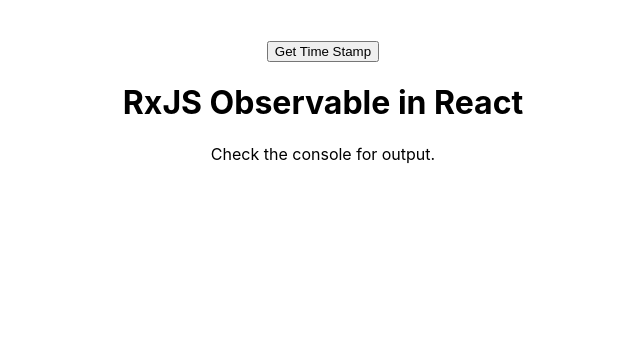
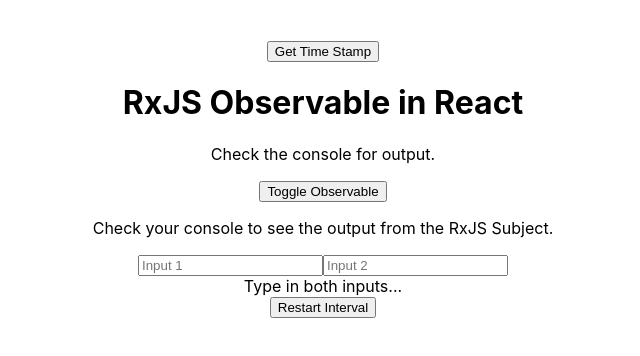
Before and after one commit to alisabeata/react-rxjs, a React (Create React App) app: page / in a window 1280 px wide. Shown: the top 356 px of the page, without its empty margins (317-957 px from the left). Built offline with nearby package versions, Linux system fonts and the light colour scheme.

Commit message:
add pipe methods

```diff
--- a/src/App.js
+++ b/src/App.js
@@ -1,12 +1,26 @@
+import { useState } from 'react'
 import './App.css'
 import EventClickButton from './components/EventClickButton'
 import ObservableComponent from './components/ObservableComponent'
+import SubjectComponent from './components/SubjectComponent'
+import MergeMapTwoInputs from './components/MergeMapTwoInputs'
+import SwitchMapRestartInterval from './components/SwitchMapRestartInterval'
 
 function App() {
+  const [isHidden, setIsHidden] = useState(false)
+
+  const handleToggleObservable = () => {
+    setIsHidden(!isHidden)
+  }
+
   return (
     <>
       <EventClickButton />
-      <ObservableComponent />
+      {!isHidden && <ObservableComponent />}
+      <button onClick={handleToggleObservable}>Toggle Observable</button>
+      <SubjectComponent />
+      <MergeMapTwoInputs />
+      <SwitchMapRestartInterval />
     </>
   )
 }
--- /dev/null
+++ b/src/components/MergeMapTwoInputs.js
@@ -0,0 +1,47 @@
+import React, { useEffect, useRef } from 'react'
+import { fromEvent } from 'rxjs'
+import { map, mergeMap } from 'rxjs/operators'
+
+const InputsComponent = () => {
+  const input1Ref = useRef(null)
+  const input2Ref = useRef(null)
+  const outputRef = useRef(null)
+
+  useEffect(() => {
+    // Make sure all inputs are present
+    if (input1Ref.current && input2Ref.current && outputRef.current) {
+      const input1$ = fromEvent(input1Ref.current, 'input').pipe(
+        map((event) => event.target.value), // Mapping to extract the value
+      )
+
+      const input2$ = fromEvent(input2Ref.current, 'input').pipe(
+        map((event) => event.target.value), // Mapping to extract the value
+      )
+
+      const combinedInputs$ = input1$.pipe(
+        mergeMap((value1) =>
+          input2$.pipe(map((value2) => `${value1} and ${value2}`)),
+        ),
+      )
+
+      const subscription = combinedInputs$.subscribe((combinedValue) => {
+        outputRef.current.textContent = `Input 1 and Input 2 are: ${combinedValue}`
+      })
+
+      // Cleanup subscription on unmount
+      return () => {
+        subscription.unsubscribe()
+      }
+    }
+  }, []) // Empty dependency array ensures this effect runs only once on mount
+
+  return (
+    <div>
+      <input ref={input1Ref} type="text" placeholder="Input 1" />
+      <input ref={input2Ref} type="text" placeholder="Input 2" />
+      <div ref={outputRef}>Type in both inputs...</div>
+    </div>
+  )
+}
+
+export default InputsComponent
--- /dev/null
+++ b/src/components/SubjectComponent.js
@@ -0,0 +1,32 @@
+import React, { useEffect } from 'react'
+import { Subject } from 'rxjs'
+
+const SubjectComponent = () => {
+  useEffect(() => {
+    const subject = new Subject()
+
+    // Subscriber 1
+    const subscription1 = subject.subscribe({
+      next: (v) => console.log(`observerA: ${v}`),
+    })
+
+    // Subscriber 2
+    const subscription2 = subject.subscribe({
+      next: (v) => console.log(`observerB: ${v}`),
+    })
+
+    // Emitting values
+    subject.next(1)
+    subject.next(2)
+
+    // Cleanup function to unsubscribe when the component unmounts
+    return () => {
+      subscription1.unsubscribe()
+      subscription2.unsubscribe()
+    }
+  }, []) // Empty dependency array ensures this effect only runs once
+
+  return <p>Check your console to see the output from the RxJS Subject.</p>
+}
+
+export default SubjectComponent
--- /dev/null
+++ b/src/components/SwitchMapRestartInterval.js
@@ -0,0 +1,41 @@
+import React, { useEffect, useMemo } from 'react'
+import { Subject, interval } from 'rxjs'
+import { switchMap, startWith } from 'rxjs/operators'
+
+const RestartableInterval = () => {
+  // Using useMemo to memoize the Subject instance
+  const restartSubject = useMemo(() => new Subject(), []) // This subject will be used to trigger the restart
+
+  useEffect(() => {
+    // Create an observable that restarts the interval every time the subject emits
+    const interval$ = restartSubject.pipe(
+      startWith(0), // Emit immediately on subscription
+      switchMap(() => interval(1000)), // Restart interval on each emission
+    )
+
+    // Subscribe to the interval observable
+    const subscription = interval$.subscribe({
+      next: (value) => console.log(`Tick: ${value}`),
+      error: (err) => console.error('Interval error:', err),
+      complete: () => console.log('Interval completed'),
+    })
+
+    // Cleanup on unmount
+    return () => {
+      subscription.unsubscribe()
+    }
+  }, [restartSubject])
+
+  // Function to trigger the restart
+  const restartInterval = () => {
+    restartSubject.next() // Emitting a value triggers the interval to restart
+  }
+
+  return (
+    <div>
+      <button onClick={restartInterval}>Restart Interval</button>
+    </div>
+  )
+}
+
+export default RestartableInterval
```
Also changed, not shown: notes/pipe.txt.
